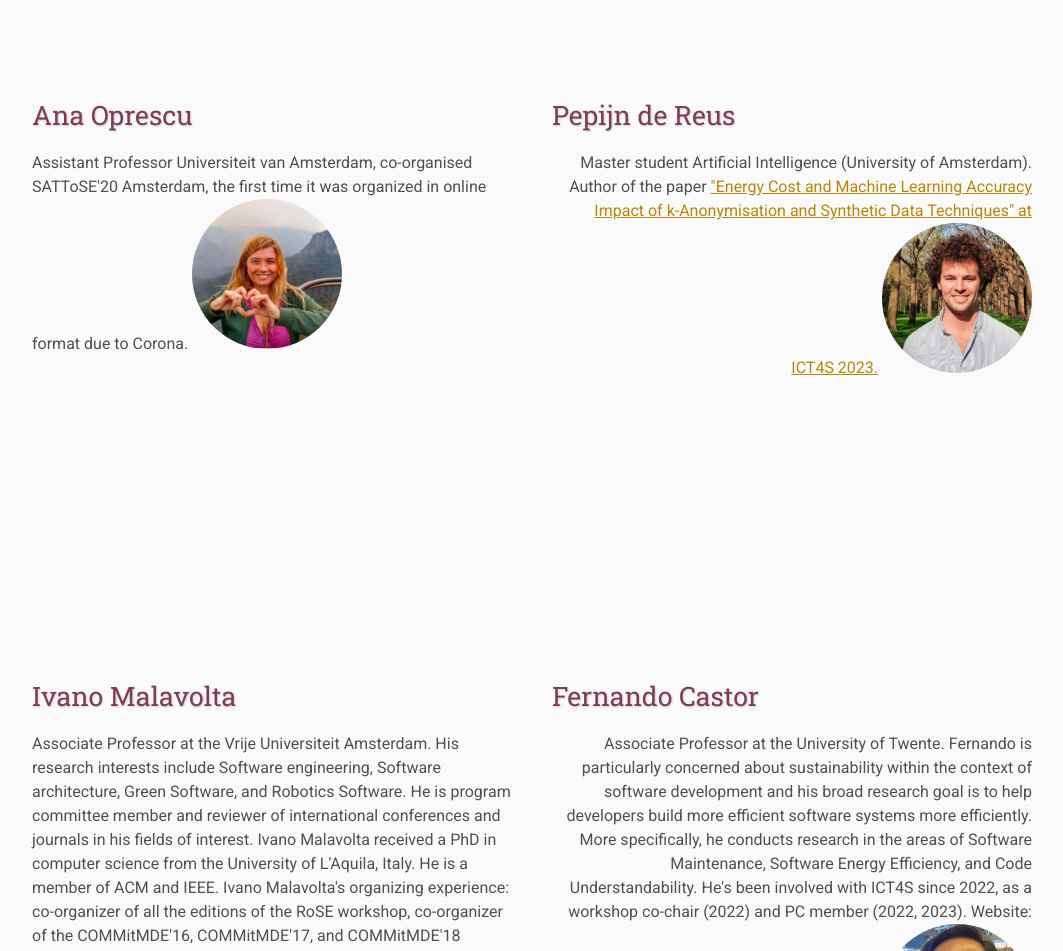
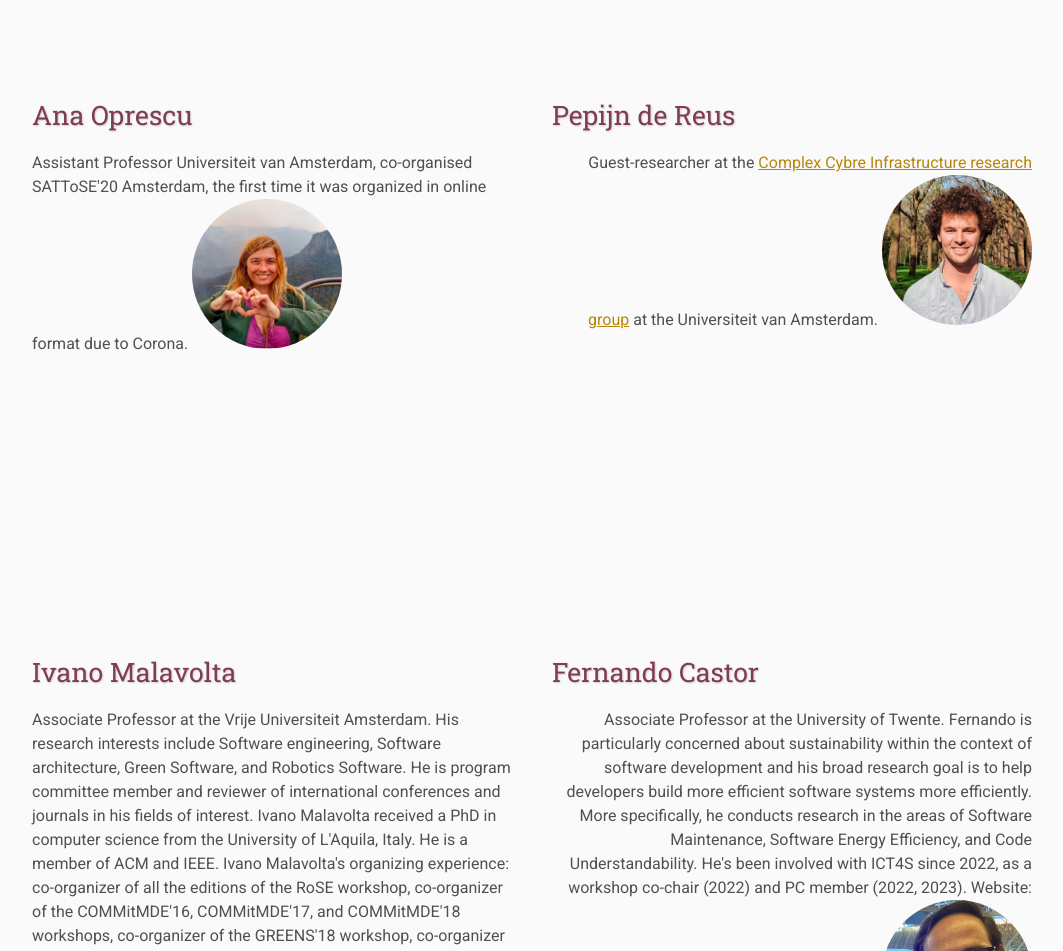
Before and after one commit to ICT4S2025-SILAS/workshop, a plain HTML site: page organisers/index.html in a window 1280 px wide. Shown: the part 862-1813 px from the top of the page, without its empty margins (108-1171 px from the left). Drawn offline with Linux system fonts and the light colour scheme; files that its build step writes are made by us from their sources.

Commit message:
update profile Pepijn

```diff
--- a/organisers/index.html
+++ b/organisers/index.html
@@ -29,7 +29,7 @@
                 <div class="rightside">
                     <h3>Pepijn de Reus</h3>
                     <p>
-                        Master student Artificial Intelligence (University of Amsterdam). Author of the paper <a href="https://ieeexplore.ieee.org/document/10292174">"Energy Cost and Machine Learning Accuracy Impact of k-Anonymisation and Synthetic Data Techniques" at ICT4S 2023.</a>
+                        Guest-researcher at the <a href="https://cci-research.nl/">Complex Cybre Infrastructure research group</a>   at the Universiteit van Amsterdam.</a>
                         <img class="profile" src="assets/Pepijn.png" alt="Photo of Pepijn de Reus" id="Pepijn">
                     </p>
                 </div>
```
